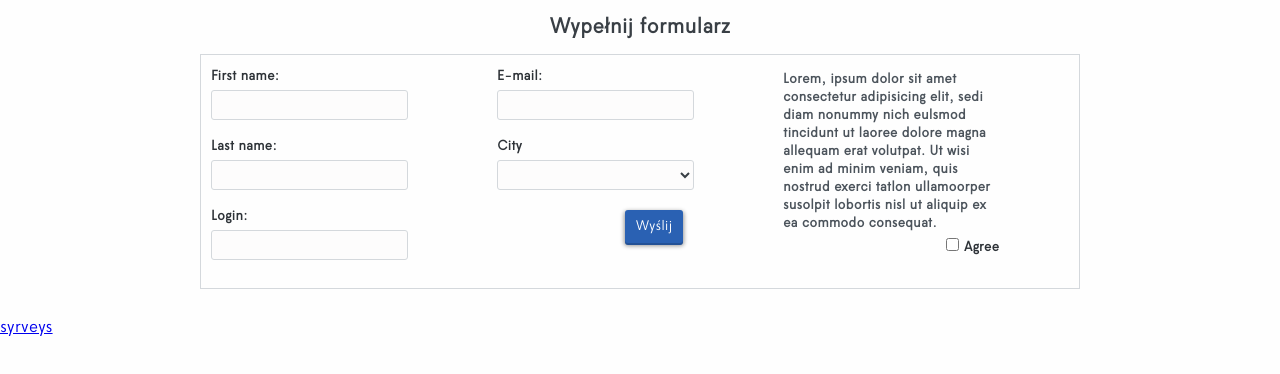
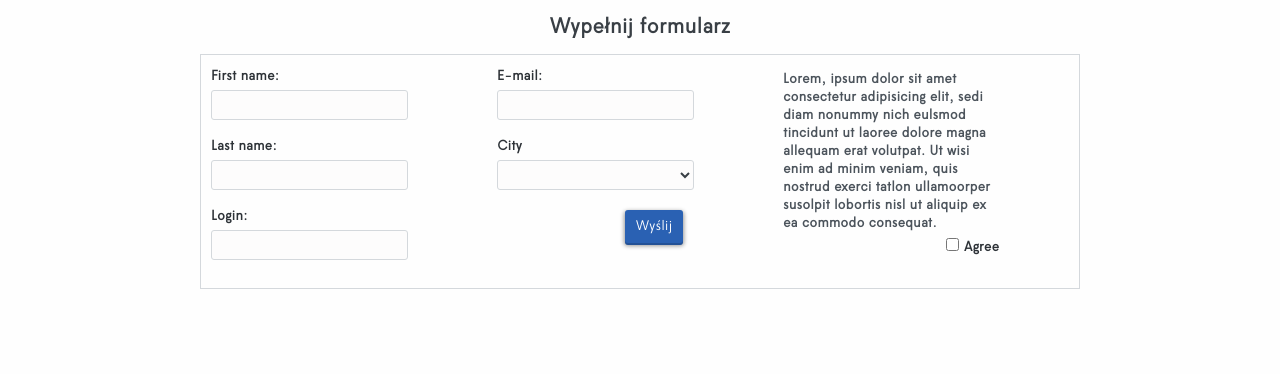
Before and after one commit to Montette/OsomForm, a website: page src/index.html in a window 1280 px wide. Shown: the part 218-592 px from the top of the page. Drawn offline with Linux system fonts and the light colour scheme; no server answers.

Commit message:
clean code

```diff
--- a/src/index.html
+++ b/src/index.html
@@ -67,11 +67,8 @@
             </div>
         </form>
     </div>
-    <a href="./surveys.html">syrveys</a>
-
           <!-- build:js js/main.min.js -->
-          <script src='js/script.js'></script>
-
+       <script src='js/script.js'></script>
           <!-- endbuild -->
 
 
```
Also changed, not shown: dist/index.html, dist/surveys.html.
